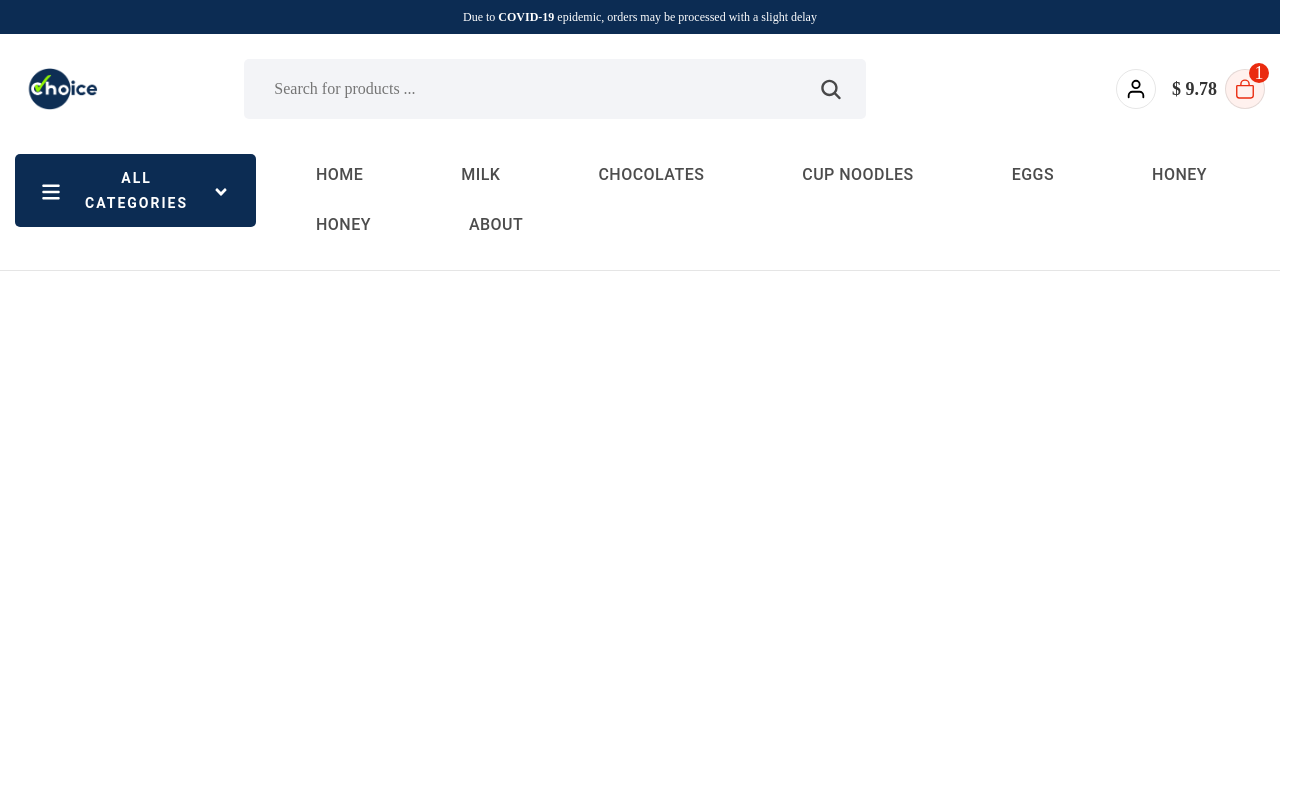
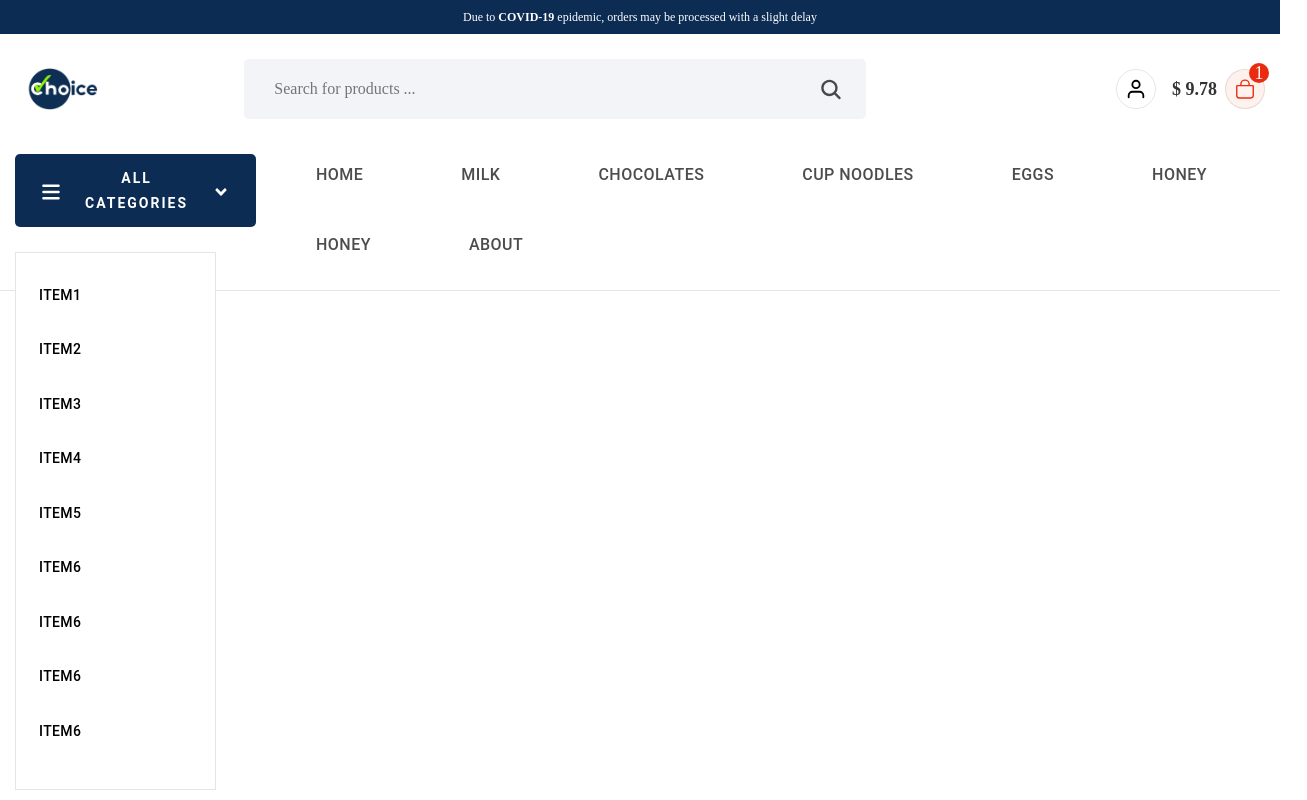
Before and after one commit to vijikalavarkar/choice, a React (Create React App) app in the folder client/: page / in a window 1280 px wide. Shown: the whole page, 1307 px wide, since content can reach past the window. Built offline with nearby package versions, Linux system fonts and the light colour scheme; no server answers.

Commit message:
Added all category tab

```diff
--- a/client/src/components/Header/Header.css
+++ b/client/src/components/Header/Header.css
@@ -27,5 +27,4 @@
 
 .header_wrapper {
     border-bottom: 1px solid rgba(0,0,0,0.1);
-    padding-bottom: 20px;
 }
--- a/client/src/components/Navbar/Navbar.css
+++ b/client/src/components/Navbar/Navbar.css
@@ -26,6 +26,51 @@ nav .allCatTab .Cat_menu svg{
 
 nav .allCatTab .Cat_angle svg{
     font-size: 18px;
+}
+
+/* all categories css */
+nav .navpart1 .allcatWrapper{
+    position: relative;
+}
+
+nav .navpart1 .allcatWrapper .slidebarnav{
+    position: absolute;
+    top: 130%;
+    left: 0;
+    width: 89%;
+    height: 0px;
+    opacity: 0;
+    background: #fff;
+    border: 1px solid rgba(0,0,0,0.1);
+    padding: 15px 0px !important;
+    transition: all 0.1s ease-in-out;
+    visibility: hidden;
+}
+
+nav .navpart1 .allcatWrapper .slidebarnav.open{
+    height: auto;
+    opacity: 1;
+    visibility: inherit;
+
+}
+
+nav .navpart1 .allcatWrapper .slidebarnav ul li {
+    width: 100%;
+    list-style: none;
+    padding: 0px 15px !important;
+}
+
+nav .navpart1 .allcatWrapper .slidebarnav ul li button{
+    color: #000;
+    width: 100%;
+    justify-content: flex-start;
+    padding: 15px 8px;
+}
+
+nav .navpart1 .allcatWrapper .slidebarnav ul li button:hover{
+    background: #0c2c53;
+    color: #fff;
+
 }
 
 /* Navbar 2 css */
@@ -65,3 +110,43 @@ nav .navpart2{
     max-width: 80%;
     flex: 0 0 80%;
 }
+
+
+/* menu submenu css */
+nav .navpart2 ul li{
+    position: relative;
+    padding-bottom: 20px;
+}
+
+
+nav .navpart2 ul li .submenu{
+    position: absolute;
+    top: 150%;
+    left: 0;
+    width: 100%;
+    min-width: 200px !important;
+    background: #fff;
+    border-radius: 2px;
+    opacity: 0;
+    visibility: hidden;
+    transition: all 0.1s ease-in-out;
+}
+
+nav .navpart2 ul li .submenu a{
+    display: block;
+    width: 100%;
+}
+
+nav .navpart2 ul li .submenu a button{
+    width: 100%;
+    justify-content: flex-start;
+    text-transform: capitalize;
+
+}
+
+nav .navpart2 ul li:hover .submenu{
+    opacity: 1;
+    visibility: inherit;
+    top: 100%;
+
+}
--- a/client/src/components/Navbar/Navbar.js
+++ b/client/src/components/Navbar/Navbar.js
@@ -3,9 +3,15 @@ import Button from '@mui/material/Button';
 import { FaBars } from "react-icons/fa6";
 import { FaAngleDown } from "react-icons/fa";
 import { Link } from 'react-router-dom';
+import { useState } from 'react';
 
 const Navbar = () => {
-    return(
+
+    const [isopenSlidebarvalue, setisopenSlidebarvalue ] = useState(true)
+
+
+
+    return (
         <>
             <nav>
                 <div className='container'>
@@ -13,22 +19,79 @@ const Navbar = () => {
 
                         {/* all categories button */}
                         <div className='navpart1 col-sm-3'>
-                            <Button className='allCatTab align-items-center'>
-                                <span className='Cat_menu mr-4'><FaBars /></span>
-                                <span className='Cat_text'>All Categories</span>
-                                <span className='Cat_angle ml-4'><FaAngleDown /></span>
-                            </Button>
+                            <div className='allcatWrapper'>
+                                <Button className='allCatTab align-items-center' onClick={()=>setisopenSlidebarvalue(!isopenSlidebarvalue)}>
+                                    <span className='Cat_menu mr-4'><FaBars /></span>
+                                    <span className='Cat_text'>All Categories</span>
+                                    <span className='Cat_angle ml-4'><FaAngleDown /></span>
+                                </Button>
+
+                                <div className={`slidebarnav ${isopenSlidebarvalue === true ? 'open' : ''} `}>
+                                    <ul>
+                                        <li><Link to={'/'} ><Button>Item1</Button></Link></li>
+                                        <li><Link to={'/'} ><Button>Item2</Button></Link></li>
+                                        <li><Link to={'/'} ><Button>Item3</Button></Link></li>
+                                        <li><Link to={'/'} ><Button>Item4</Button></Link></li>
+                                        <li><Link to={'/'} ><Button>Item5</Button></Link></li>
+                                        <li><Link to={'/'} ><Button>Item6</Button></Link></li>
+                                        <li><Link to={'/'} ><Button>Item6</Button></Link></li>
+                                        <li><Link to={'/'} ><Button>Item6</Button></Link></li>
+                                        <li><Link to={'/'} ><Button>Item6</Button></Link></li>
+
+                                    </ul>
+                                </div>
+
+                            </div>
                         </div>
 
                         {/* List [ menus ] */}
                         <div className='navpart2 col-sm-9 d-flex align-items-center'>
                             <ul className='list list-inline ml-auto'>
-                                <li className='list-inline-item'><Link to={'/'} ><Button>Home</Button></Link></li>
-                                <li className='list-inline-item'><Link to={'/'} ><Button>Milk</Button></Link></li>
-                                <li className='list-inline-item'><Link to={'/'} ><Button>Chocolates</Button></Link></li>
-                                <li className='list-inline-item'><Link to={'/'} ><Button>Cup Noodles</Button></Link></li>
-                                <li className='list-inline-item'><Link to={'/'} ><Button>Eggs</Button></Link></li>
-                                <li className='list-inline-item'><Link to={'/'} ><Button>Honey</Button></Link></li>
+                                <li className='list-inline-item'><Link to={'/'} ><Button>Home</Button></Link>
+                                    <div className='submenu shadow'>
+                                        <Link to={'/'} ><Button>Item1</Button></Link>
+                                        <Link to={'/'} ><Button>Item2</Button></Link>
+                                        <Link to={'/'} ><Button>Item3</Button></Link>
+                                    </div>
+                                </li>
+                                <li className='list-inline-item'><Link to={'/'} ><Button>Milk</Button></Link>
+                                    <div className='submenu shadow'>
+                                        <Link to={'/'} ><Button>Item1</Button></Link>
+                                        <Link to={'/'} ><Button>Item2</Button></Link>
+                                        <Link to={'/'} ><Button>Item3</Button></Link>
+                                    </div>
+                                </li>
+                                <li className='list-inline-item'><Link to={'/'} ><Button>Chocolates</Button></Link>
+                                    <div className='submenu shadow'>
+                                        <Link to={'/'} ><Button>Item1</Button></Link>
+                                        <Link to={'/'} ><Button>Item2</Button></Link>
+                                        <Link to={'/'} ><Button>Item3</Button></Link>
+                                    </div>
+                                </li>
+                                <li className='list-inline-item'><Link to={'/'} ><Button>Cup Noodles</Button></Link>
+                                    <div className='submenu shadow'>
+                                        <Link to={'/'} ><Button>Item1</Button></Link>
+                                        <Link to={'/'} ><Button>Item2</Button></Link>
+                                        <Link to={'/'} ><Button>Item3</Button></Link>
+                                    </div>
+                                </li>
+                                <li className='list-inline-item'><Link to={'/'} ><Button>Eggs</Button></Link>
+                                    <div className='submenu shadow'>
+                                        <Link to={'/'} ><Button>Item1</Button></Link>
+                                        <Link to={'/'} ><Button>Item2</Button></Link>
+                                        <Link to={'/'} ><Button>Item3</Button></Link>
+                                        <Link to={'/'} ><Button>Item4</Button></Link>
+                                    </div>
+                                </li>
+                                <li className='list-inline-item'><Link to={'/'} ><Button>Honey</Button></Link>
+                                    <div className='submenu shadow'>
+                                        <Link to={'/'} ><Button>Item1</Button></Link>
+                                        <Link to={'/'} ><Button>Item2</Button></Link>
+                                        <Link to={'/'} ><Button>Item3</Button></Link>
+                                        <Link to={'/'} ><Button>Item4</Button></Link>
+                                        <Link to={'/'} ><Button>Item5</Button></Link>
+                                    </div>
+                                </li>
                                 <li className='list-inline-item'><Link to={'/'} ><Button>Honey</Button></Link></li>
                                 <li className='list-inline-item'><Link to={'/'} ><Button>About</Button></Link></li>
                             </ul>
```
